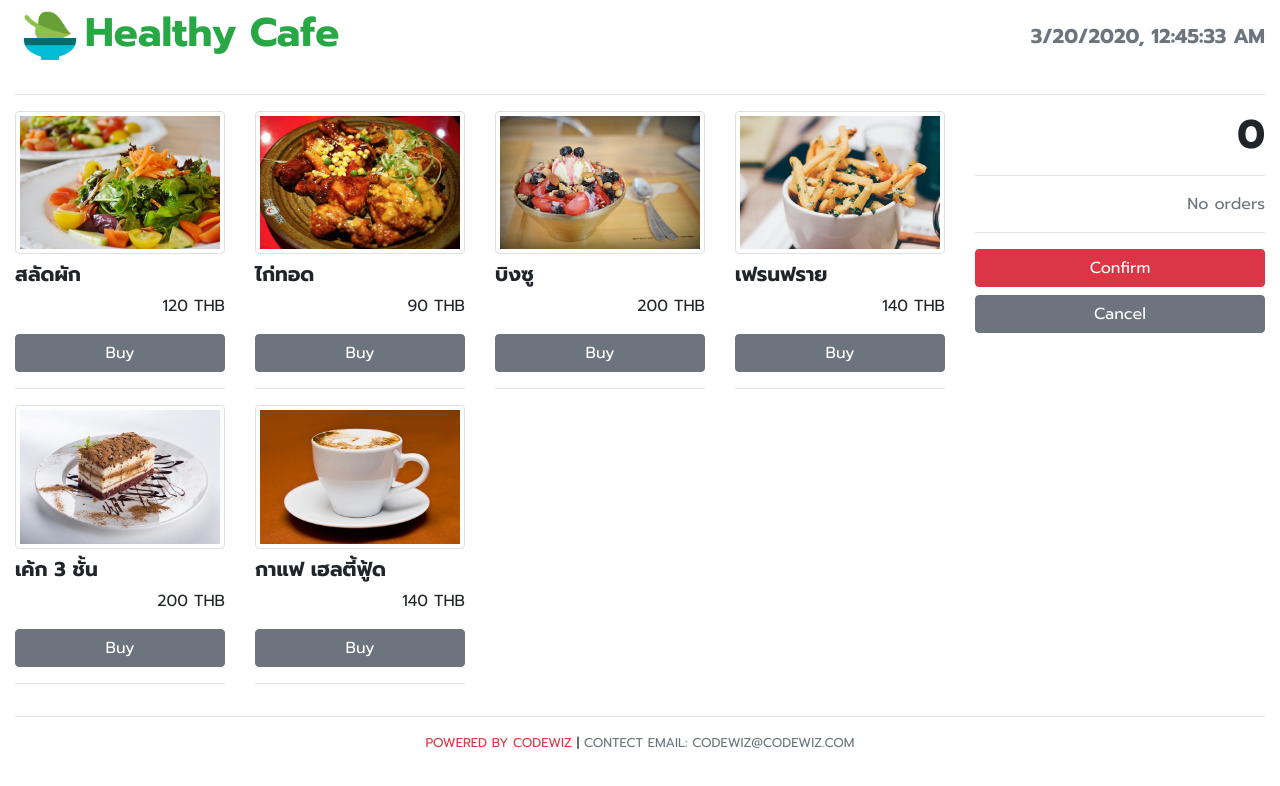
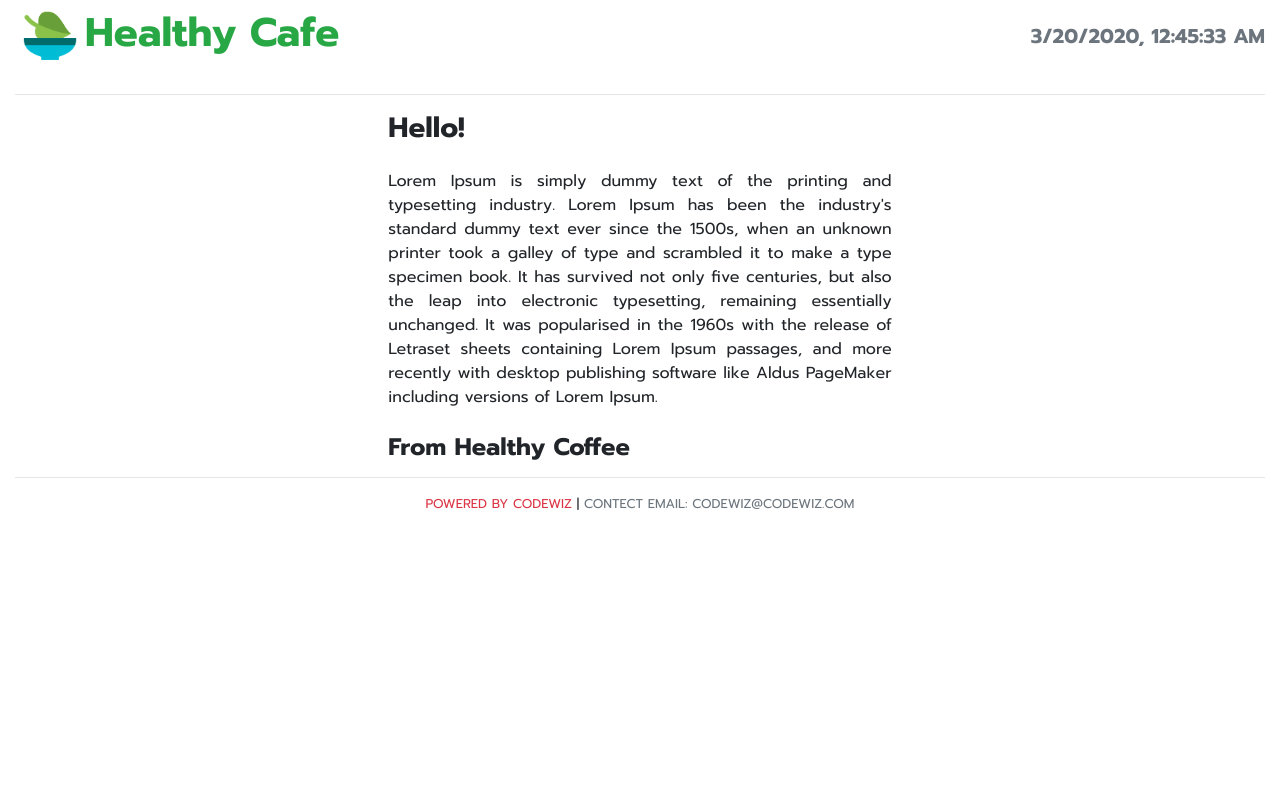
Before and after one commit to cckcoder/client, a React (Create React App) app: page /about in a window 1280 px wide. Shown: the top 786 px of the page. Built offline with nearby package versions, Linux system fonts and the light colour scheme; data requests are answered from the project's data file.

Commit message:
Add about page

```diff
--- a/src/App.js
+++ b/src/App.js
@@ -2,12 +2,14 @@ import "./App.css";
 import React, { Component } from "react";
 import { BrowserRouter, Route, Switch } from "react-router-dom";
 import Home from "./containers/Home";
+import About from "./containers/About";
 
 class App extends Component {
   renderRouter() {
     return (
       <Switch>
-        <Route path="/" component={Home} />
+        <Route exact path="/" component={Home} />
+        <Route exact path="/about" component={About} />
       </Switch>
     );
   }
--- a/src/containers/About.js
+++ b/src/containers/About.js
@@ -0,0 +1,29 @@
+import React from "react";
+import Header from "../components/Header";
+import Footer from "../components/Footer";
+
+const About = () => {
+  return (
+    <div>
+      <Header />
+      <div className="container col-md-5">
+        <h3>Hello!</h3>
+        <p className="title text-justify mt-4 mb-4">
+          Lorem Ipsum is simply dummy text of the printing and typesetting
+          industry. Lorem Ipsum has been the industry's standard dummy text ever
+          since the 1500s, when an unknown printer took a galley of type and
+          scrambled it to make a type specimen book. It has survived not only
+          five centuries, but also the leap into electronic typesetting,
+          remaining essentially unchanged. It was popularised in the 1960s with
+          the release of Letraset sheets containing Lorem Ipsum passages, and
+          more recently with desktop publishing software like Aldus PageMaker
+          including versions of Lorem Ipsum.
+        </p>
+        <h4>From Healthy Coffee</h4>
+      </div>
+      <Footer company="Codewiz" email="Codewiz@codewiz.com" />
+    </div>
+  );
+};
+
+export default About;
```
